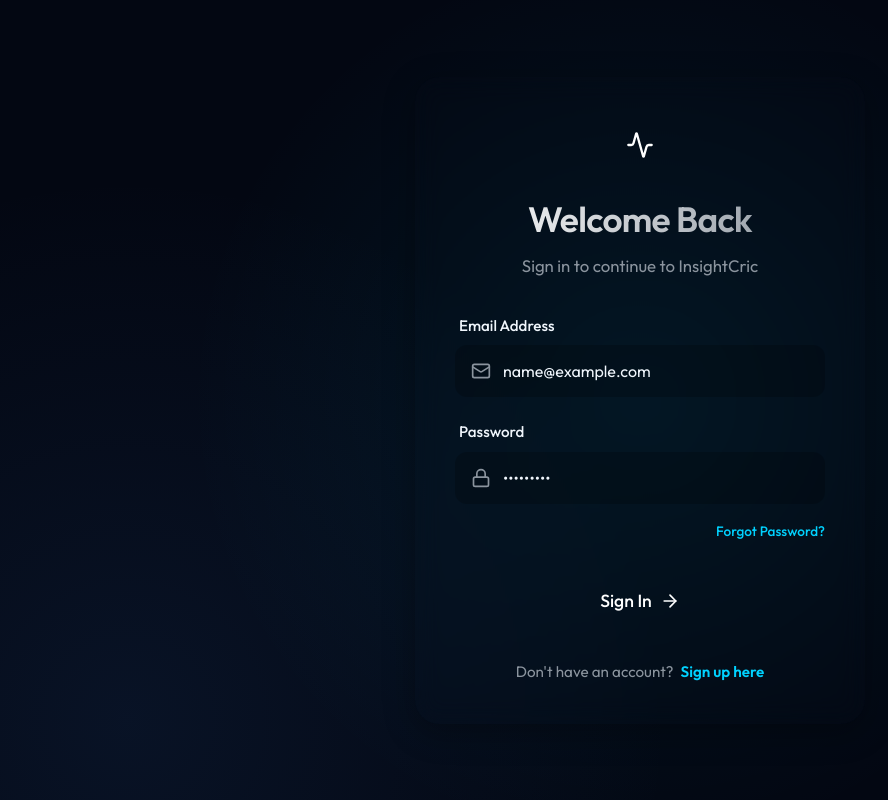
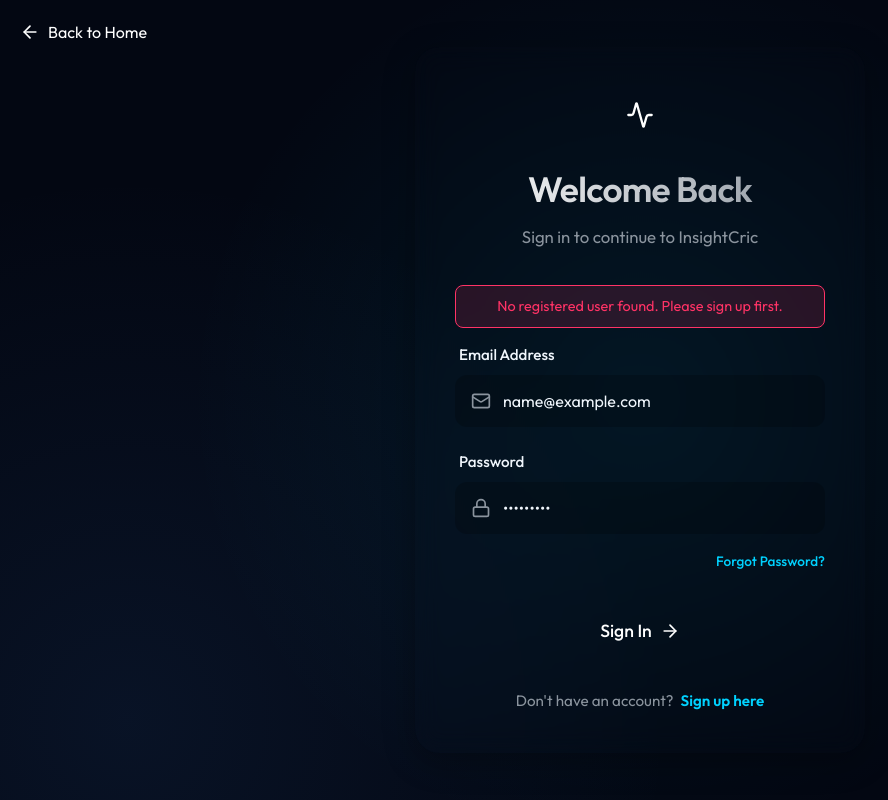
Before and after one commit to Ishad-Shyamal/R26-IT-096, a React (Vite) app in the folder client/: page /login in a window 1280 px wide. Both pictures are taken after typing "name@example.com", "Sample123" into the empty fields and a click on the button "Sign In". Shown: the whole page, without its empty margins (0-888 px from the left). Built offline with nearby package versions, Linux system fonts and the light colour scheme.

Commit message:
updated login and signup
fixed login and signup

```diff
--- a/client/src/components/Login.jsx
+++ b/client/src/components/Login.jsx
@@ -1,19 +1,64 @@
-import  { useState } from 'react';
-import { Link } from 'react-router-dom';
-import { Mail, Lock, ArrowRight, Activity } from 'lucide-react';
+import { useState } from 'react';
+import { Link, useNavigate } from 'react-router-dom';
+import { Mail, Lock, ArrowRight, Activity, ArrowLeft } from 'lucide-react';
 
 const Login = () => {
   const [email, setEmail] = useState('');
   const [password, setPassword] = useState('');
+  const [error, setError] = useState('');
+  const navigate = useNavigate();
 
   const handleSubmit = (e) => {
     e.preventDefault();
-    // Handle login logic
-    console.log('Login attempt:', { email, password });
+    setError('');
+
+    // Fetch stored user details from localStorage
+    const storedUser = JSON.parse(localStorage.getItem('userData') || '{}');
+
+    // Validate if an account exists
+    if (!storedUser.email) {
+      setError('No registered user found. Please sign up first.');
+      return;
+    }
+
+    // Clean inputs for reliable comparison
+    const inputEmail = email.trim().toLowerCase();
+    const inputPassword = password.trim();
+    const storedEmail = storedUser.email.trim().toLowerCase();
+    const storedPassword = (storedUser.password || '').trim();
+
+    // Validate credentials
+    if (storedEmail !== inputEmail || storedPassword !== inputPassword) {
+      setError('Invalid email or password.');
+      return;
+    }
+
+    // Credentials valid -> Navigate to Dashboard
+    navigate('/dashboard');
   };
 
   return (
     <div className="auth-container">
+      {/* Back Button */}
+      <button
+        onClick={() => navigate('/')}
+        className="back-btn"
+        style={{
+          position: 'absolute',
+          top: '20px',
+          left: '20px',
+          display: 'flex',
+          alignItems: 'center',
+          gap: '8px',
+          background: 'transparent',
+          border: 'none',
+          color: '#fff',
+          cursor: 'pointer'
+        }}
+      >
+        <ArrowLeft size={20} /> Back to Home
+      </button>
+
       <div className="auth-card glass-panel">
         <div className="auth-header">
           <div className="brand-icon auth-logo">
@@ -22,6 +67,22 @@
           <h2>Welcome Back</h2>
           <p>Sign in to continue to InsightCric</p>
         </div>
+
+        {/* Error Notification Banner */}
+        {error && (
+          <div style={{
+            background: 'rgba(255, 51, 102, 0.15)',
+            border: '1px solid #ff3366',
+            color: '#ff3366',
+            padding: '10px 14px',
+            borderRadius: '8px',
+            marginBottom: '16px',
+            fontSize: '0.9rem',
+            textAlign: 'center'
+          }}>
+            {error}
+          </div>
+        )}
 
         <form onSubmit={handleSubmit} className="auth-form">
           <div className="form-group">
--- a/client/src/components/Settings.jsx
+++ b/client/src/components/Settings.jsx
@@ -1,11 +1,23 @@
-import  { useState } from 'react';
+import { useState } from 'react';
 import { User, Bell, Palette, Key, Save, Shield, Database } from 'lucide-react';
 
 const Settings = () => {
   const [activeTab, setActiveTab] = useState('account');
   const [saved, setSaved] = useState(false);
 
+  // Load user details from localStorage or fall back to default values
+  const [userData, setUserData] = useState(() => {
+    const savedData = JSON.parse(localStorage.getItem('userData') || '{}');
+    return {
+      firstName: savedData.firstName || 'Cricket',
+      lastName: savedData.lastName || 'Enthusiast',
+      email: savedData.email || 'user@insightcric.com'
+    };
+  });
+
   const handleSave = () => {
+    // Save updated input values back to localStorage
+    localStorage.setItem('userData', JSON.stringify(userData));
     setSaved(true);
     setTimeout(() => setSaved(false), 2500);
   };
@@ -83,15 +95,30 @@
               <div style={{ display: 'grid', gridTemplateColumns: '1fr 1fr', gap: '20px', marginBottom: '24px' }}>
                 <div>
                   <label style={{ display: 'block', marginBottom: '8px', color: 'var(--text-muted)', fontSize: '0.9rem' }}>First Name</label>
-                  <input type="text" defaultValue="Cricket" style={{ width: '100%', padding: '12px 16px', background: 'rgba(0,0,0,0.2)', border: '1px solid var(--panel-border)', borderRadius: '8px', color: 'var(--text-main)', outline: 'none' }} />
+                  <input
+                    type="text"
+                    value={userData.firstName}
+                    onChange={(e) => setUserData({ ...userData, firstName: e.target.value })}
+                    style={{ width: '100%', padding: '12px 16px', background: 'rgba(0,0,0,0.2)', border: '1px solid var(--panel-border)', borderRadius: '8px', color: 'var(--text-main)', outline: 'none' }}
+                  />
                 </div>
                 <div>
                   <label style={{ display: 'block', marginBottom: '8px', color: 'var(--text-muted)', fontSize: '0.9rem' }}>Last Name</label>
-                  <input type="text" defaultValue="Enthusiast" style={{ width: '100%', padding: '12px 16px', background: 'rgba(0,0,0,0.2)', border: '1px solid var(--panel-border)', borderRadius: '8px', color: 'var(--text-main)', outline: 'none' }} />
+                  <input
+                    type="text"
+                    value={userData.lastName}
+                    onChange={(e) => setUserData({ ...userData, lastName: e.target.value })}
+                    style={{ width: '100%', padding: '12px 16px', background: 'rgba(0,0,0,0.2)', border: '1px solid var(--panel-border)', borderRadius: '8px', color: 'var(--text-main)', outline: 'none' }}
+                  />
                 </div>
                 <div className="col-span-12" style={{ gridColumn: 'span 2' }}>
                   <label style={{ display: 'block', marginBottom: '8px', color: 'var(--text-muted)', fontSize: '0.9rem' }}>Email Address</label>
-                  <input type="email" defaultValue="user@insightcric.com" style={{ width: '100%', padding: '12px 16px', background: 'rgba(0,0,0,0.2)', border: '1px solid var(--panel-border)', borderRadius: '8px', color: 'var(--text-main)', outline: 'none' }} />
+                  <input
+                    type="email"
+                    value={userData.email}
+                    onChange={(e) => setUserData({ ...userData, email: e.target.value })}
+                    style={{ width: '100%', padding: '12px 16px', background: 'rgba(0,0,0,0.2)', border: '1px solid var(--panel-border)', borderRadius: '8px', color: 'var(--text-main)', outline: 'none' }}
+                  />
                 </div>
               </div>
             </div>
--- a/client/src/components/Signup.jsx
+++ b/client/src/components/Signup.jsx
@@ -1,20 +1,56 @@
-import  { useState } from 'react';
-import { Link } from 'react-router-dom';
-import { Mail, Lock, User, ArrowRight, Activity } from 'lucide-react';
+import { useState } from 'react';
+import { Link, useNavigate } from 'react-router-dom';
+import { Mail, Lock, User, ArrowRight, Activity, ArrowLeft } from 'lucide-react';
 
 const Signup = () => {
   const [name, setName] = useState('');
   const [email, setEmail] = useState('');
   const [password, setPassword] = useState('');
+  const navigate = useNavigate();
 
   const handleSubmit = (e) => {
     e.preventDefault();
-    // Handle signup logic
-    console.log('Signup attempt:', { name, email, password });
+
+    // Split full name into first and last name
+    const nameParts = name.trim().split(' ');
+    const firstName = nameParts[0] || '';
+    const lastName = nameParts.slice(1).join(' ') || '';
+
+    // Fixed: Added `password` to userData object
+    const userData = {
+      firstName: firstName.trim(),
+      lastName: lastName.trim(),
+      email: email.trim().toLowerCase(),
+      password: password.trim()
+    };
+    localStorage.setItem('userData', JSON.stringify(userData));
+
+    // Navigate to Settings Page
+    navigate('/settings');
   };
 
   return (
     <div className="auth-container">
+      {/* Back Button */}
+      <button
+        onClick={() => navigate('/')}
+        className="back-btn"
+        style={{
+          position: 'absolute',
+          top: '20px',
+          left: '20px',
+          display: 'flex',
+          alignItems: 'center',
+          gap: '8px',
+          background: 'transparent',
+          border: 'none',
+          color: '#fff',
+          cursor: 'pointer'
+        }}
+      >
+        <ArrowLeft size={20} /> Back to Home
+      </button>
+
       <div className="auth-card glass-panel">
         <div className="auth-header">
           <div className="brand-icon auth-logo">
```
